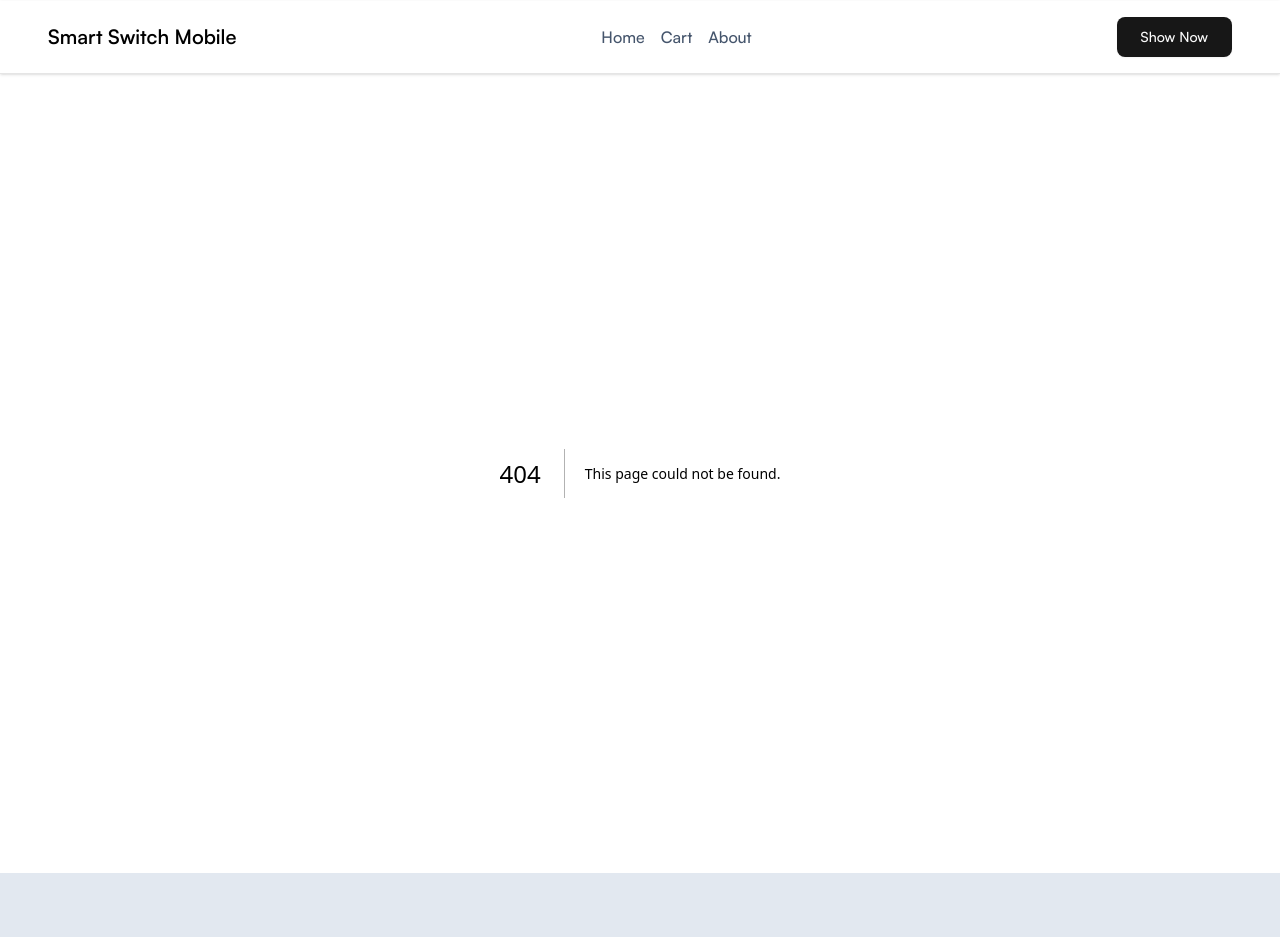
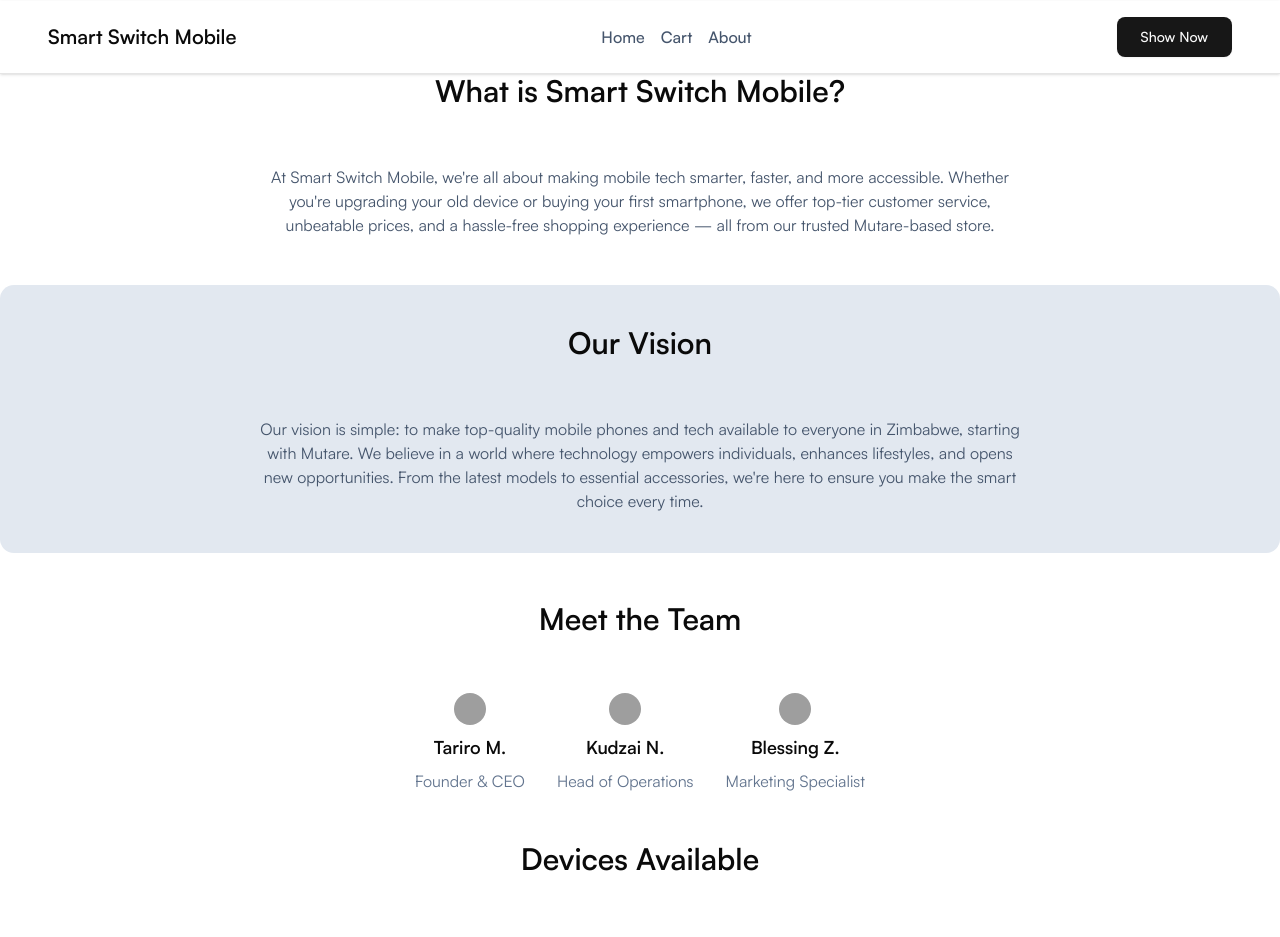
Before and after one commit to codewithkin/smart_switch_mobile_site, a Next.js app: page /about in a window 1280 px wide. Before the commit this address had no page. Shown: the top 937 px of the page. Built offline with nearby package versions, Linux system fonts and the light colour scheme; grey boxes are pictures that could not be loaded.

Commit message:
[ADD]: About page

```diff
--- a/package.json
+++ b/package.json
@@ -11,6 +11,7 @@
   },
   "dependencies": {
     "@radix-ui/react-accordion": "^1.2.4",
+    "@radix-ui/react-avatar": "^1.1.4",
     "@radix-ui/react-dialog": "^1.1.7",
     "@radix-ui/react-popover": "^1.1.7",
     "@radix-ui/react-slot": "^1.2.0",
--- /dev/null
+++ b/src/app/about/page.tsx
@@ -0,0 +1,19 @@
+import CTA from "@/components/about/CTA";
+import DevicesAvailable from "@/components/about/DevicesAvailable";
+import MeetTheTeam from "@/components/about/MeetTheTeam";
+import OurVision from "@/components/about/OurVision";
+import WhatIsSmartSwitchMobile from "@/components/about/WhatIsSmartSwitchMobile";
+
+function AboutPage() {
+  return (
+    <div className="container mx-auto space-y-12">
+      <WhatIsSmartSwitchMobile />
+      <OurVision />
+      <MeetTheTeam />
+      <DevicesAvailable />
+      <CTA />
+    </div>
+  );
+}
+
+export default AboutPage;
--- /dev/null
+++ b/src/components/about/CTA.tsx
@@ -0,0 +1,29 @@
+"use client";
+import { motion } from "framer-motion";
+import { Button } from "../ui/button";
+import Link from "next/link";
+
+function CTA() {
+  return (
+    <motion.section
+      className="section bg-slate-200 rounded-2xl p-10 text-center space-y-4 shadow-sm"
+      initial={{ opacity: 0 }}
+      animate={{ opacity: 1 }}
+      transition={{ duration: 0.5 }}
+    >
+      <h2 className="text-3xl font-bold text-slate-800">
+        Ready to Make the Smart Switch?
+      </h2>
+      <p className="text-slate-600 max-w-2xl mx-auto">
+        From our local Mutare store to your doorstep, we’ve got all the latest
+        devices waiting for you. Don’t wait — explore our full collection and
+        shop today!
+      </p>
+      <Button size="lg" variant="default" asChild>
+        <Link href="/shop">Start Shopping</Link>
+      </Button>
+    </motion.section>
+  );
+}
+
+export default CTA;
--- /dev/null
+++ b/src/components/about/DevicesAvailable.tsx
@@ -0,0 +1,31 @@
+"use client";
+import { motion } from "framer-motion";
+import ProductCard from "../micro/ProductCard"; // Assuming you have a ProductCard component
+import { demoProducts } from "@/data/demoProducts"; // Sample data
+import Heading from "../ui/heading";
+
+function DevicesAvailable() {
+  return (
+    <motion.section
+      className="section space-y-6"
+      initial={{ opacity: 0 }}
+      animate={{ opacity: 1 }}
+      transition={{ duration: 0.5 }}
+    >
+      <Heading>Devices Available</Heading>
+      <p className="text-slate-600 max-w-3xl mx-auto">
+        Our collection features a variety of smartphones, from budget-friendly
+        to high-end models. Explore the latest devices and find your perfect
+        match today.
+      </p>
+
+      <div className="grid grid-cols-1 sm:grid-cols-2 lg:grid-cols-3 gap-6">
+        {demoProducts.slice(0, 6).map((product, index) => (
+          <ProductCard key={index} product={product} />
+        ))}
+      </div>
+    </motion.section>
+  );
+}
+
+export default DevicesAvailable;
--- /dev/null
+++ b/src/components/about/MeetTheTeam.tsx
@@ -0,0 +1,45 @@
+"use client";
+import { motion } from "framer-motion";
+import { Avatar, AvatarFallback, AvatarImage } from "../ui/avatar";
+import Heading from "../ui/heading";
+
+const teamMembers = [
+  { name: "Tariro M.", role: "Founder & CEO", image: "/avatars/tariro.jpg" },
+  {
+    name: "Kudzai N.",
+    role: "Head of Operations",
+    image: "/avatars/kudzai.jpg",
+  },
+  {
+    name: "Blessing Z.",
+    role: "Marketing Specialist",
+    image: "/avatars/blessing.jpg",
+  },
+];
+
+function MeetTheTeam() {
+  return (
+    <motion.section
+      className="section space-y-6"
+      initial={{ opacity: 0 }}
+      animate={{ opacity: 1 }}
+      transition={{ duration: 0.5 }}
+    >
+      <Heading>Meet the Team</Heading>
+      <div className="flex space-x-8 justify-center">
+        {teamMembers.map((member, index) => (
+          <div key={index} className="flex flex-col items-center space-y-2">
+            <Avatar>
+              <AvatarFallback>{member.name.charAt(0)}</AvatarFallback>
+              <AvatarImage src={member.image || ""} alt={member.name} />
+            </Avatar>
+            <h3 className="font-semibold text-lg">{member.name}</h3>
+            <p className="text-slate-500">{member.role}</p>
+          </div>
+        ))}
+      </div>
+    </motion.section>
+  );
+}
+
+export default MeetTheTeam;
--- /dev/null
+++ b/src/components/about/OurVision.tsx
@@ -0,0 +1,25 @@
+"use client";
+import { motion } from "framer-motion";
+import Heading from "../ui/heading"; // Assuming you have a Heading component
+
+function OurVision() {
+  return (
+    <motion.section
+      className="section space-y-6 bg-slate-200 py-10 rounded-xl"
+      initial={{ opacity: 0 }}
+      animate={{ opacity: 1 }}
+      transition={{ duration: 0.5 }}
+    >
+      <Heading>Our Vision</Heading>
+      <p className="text-slate-600 max-w-3xl mx-auto">
+        Our vision is simple: to make top-quality mobile phones and tech
+        available to everyone in Zimbabwe, starting with Mutare. We believe in a
+        world where technology empowers individuals, enhances lifestyles, and
+        opens new opportunities. From the latest models to essential
+        accessories, we're here to ensure you make the smart choice every time.
+      </p>
+    </motion.section>
+  );
+}
+
+export default OurVision;
--- /dev/null
+++ b/src/components/about/WhatIsSmartSwitchMobile.tsx
@@ -0,0 +1,24 @@
+"use client";
+import { motion } from "framer-motion";
+
+function WhatIsSmartSwitchMobile() {
+  return (
+    <motion.section
+      className="section space-y-6"
+      initial={{ opacity: 0 }}
+      animate={{ opacity: 1 }}
+      transition={{ duration: 0.5 }}
+    >
+      <h2 className="heading">What is Smart Switch Mobile?</h2>
+      <p className="text-slate-600 max-w-3xl mx-auto">
+        At Smart Switch Mobile, we're all about making mobile tech smarter,
+        faster, and more accessible. Whether you're upgrading your old device or
+        buying your first smartphone, we offer top-tier customer service,
+        unbeatable prices, and a hassle-free shopping experience — all from our
+        trusted Mutare-based store.
+      </p>
+    </motion.section>
+  );
+}
+
+export default WhatIsSmartSwitchMobile;
--- a/src/components/home/FinalCTA.tsx
+++ b/src/components/home/FinalCTA.tsx
@@ -9,7 +9,8 @@ function FinalCTA() {
       </h2>
       <p className="max-w-2xl mx-auto text-slate-600">
         From budget-friendly finds to flagship favorites, we’ve got something
-        for everyone. Browse our full shop and get your next device the smart way.
+        for everyone. Browse our full shop and get your next device the smart
+        way.
       </p>
       <Button asChild size="lg">
         <Link href="/shop">Start Shopping</Link>
--- /dev/null
+++ b/src/components/ui/avatar.tsx
@@ -0,0 +1,53 @@
+"use client";
+
+import * as React from "react";
+import * as AvatarPrimitive from "@radix-ui/react-avatar";
+
+import { cn } from "@/lib/utils";
+
+function Avatar({
+  className,
+  ...props
+}: React.ComponentProps<typeof AvatarPrimitive.Root>) {
+  return (
+    <AvatarPrimitive.Root
+      data-slot="avatar"
+      className={cn(
+        "relative flex size-8 shrink-0 overflow-hidden rounded-full",
+        className,
+      )}
+      {...props}
+    />
+  );
+}
+
+function AvatarImage({
+  className,
+  ...props
+}: React.ComponentProps<typeof AvatarPrimitive.Image>) {
+  return (
+    <AvatarPrimitive.Image
+      data-slot="avatar-image"
+      className={cn("aspect-square size-full", className)}
+      {...props}
+    />
+  );
+}
+
+function AvatarFallback({
+  className,
+  ...props
+}: React.ComponentProps<typeof AvatarPrimitive.Fallback>) {
+  return (
+    <AvatarPrimitive.Fallback
+      data-slot="avatar-fallback"
+      className={cn(
+        "bg-muted flex size-full items-center justify-center rounded-full",
+        className,
+      )}
+      {...props}
+    />
+  );
+}
+
+export { Avatar, AvatarImage, AvatarFallback };
--- /dev/null
+++ b/src/components/ui/heading.tsx
@@ -0,0 +1,7 @@
+import React, { ReactNode } from "react";
+
+function Heading({ children }: { children: ReactNode }) {
+  return <h2 className="heading">{children}</h2>;
+}
+
+export default Heading;
```
Also changed, not shown: 1 other file (tests, documents, lock files or other folders).
